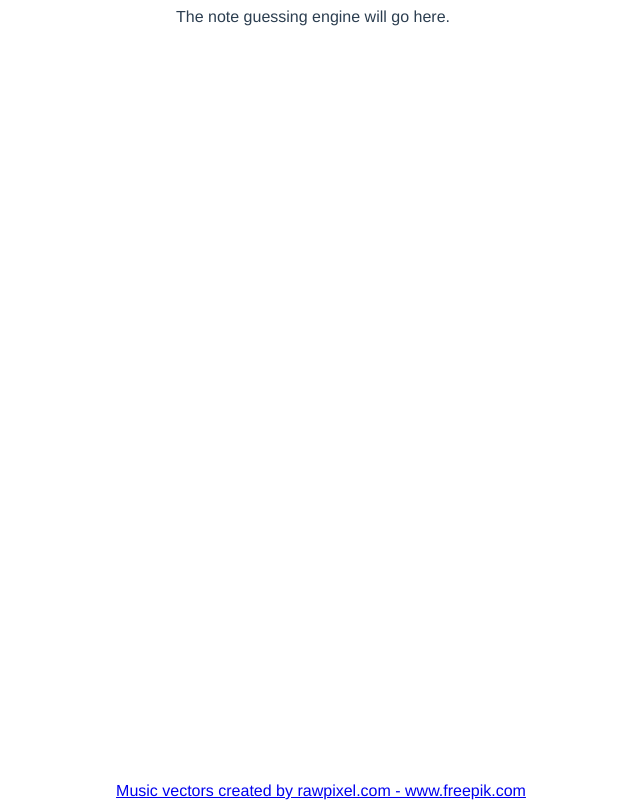
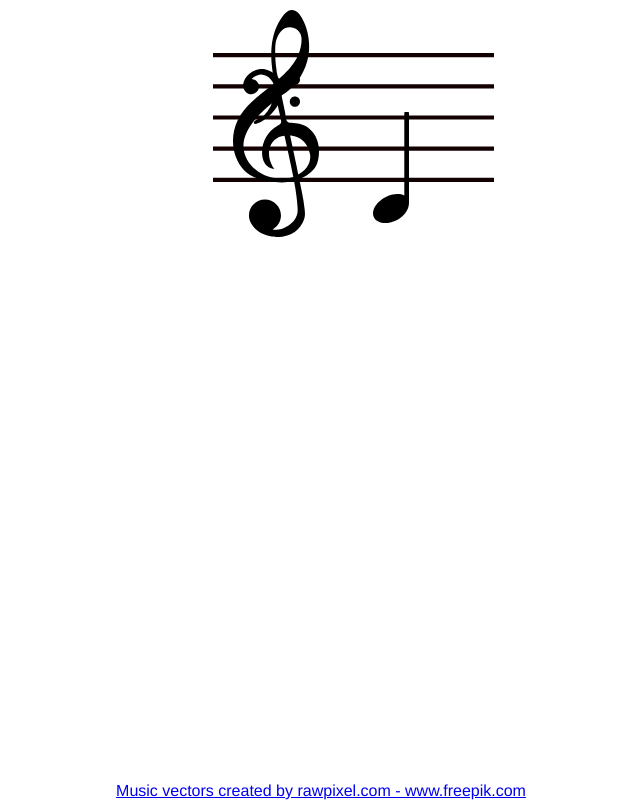
Before and after one commit to kenny-skaggs/music-flash-card, a Vue app: page / in a window 1280 px wide. Shown: the whole page, without its empty margins (327-967 px from the left). Built offline with nearby package versions, Linux system fonts and the light colour scheme.

Commit message:
work towards having notes positioned correctly

```diff
--- a/src/App.vue
+++ b/src/App.vue
@@ -1,6 +1,6 @@
 <template>
   <div id="app">
-    <NoteArranger />
+    <NoteArranger octave="4" note="c" />
     <footer>
         <a href="https://www.freepik.com/free-photos-vectors/music">
             Music vectors created by rawpixel.com - www.freepik.com
--- a/src/components/NoteArranger.vue
+++ b/src/components/NoteArranger.vue
@@ -1,11 +1,83 @@
 <template>
-    <div>
-        The note guessing engine will go here.
+    <div class="note-arranger">
+        <img class="staff" src="../assets/staff.svg" />
+        <img class="treble-clef" src="../assets/treble-clef.svg" />
+        <img class="bass-clef" src="../assets/bass-clef.svg" />
+        <img
+            class="note"
+            src="../assets/note-stem-up.svg"
+            :style='{ top: noteTop }'
+        />
     </div>
 </template>
 
 <script>
 export default {
-
+    props: ['octave', 'note'],  // 15px between each note
+    data: function () {
+        return {
+            pivotNote: {
+                octave: 4,
+                note: 'b',
+                topOffset: 14
+            }
+        };
+    },
+    computed: {
+        noteTop: function () {
+            return (this.currentNotePosition - this.baseNotePosition) * 15 + this.pivotNote.topOffset + "px";
+        },
+        currentNotePosition: function () {
+            return this.notePosition(this.octave, this.note);
+        },
+        baseNotePosition: function () {
+            return this.notePosition(this.pivotNote.octave, this.pivotNote.note)
+        },
+        stemUp: function () {
+            if (this.octave < 4) {
+                return true;
+            } else if (this.octave == 4 && this.note < 'b') {
+                return true;
+            } else {
+                return false;
+            }
+        }
+    },
+    methods: {
+        notePosition: function(octave, note) {
+            return -(octave * 7 + ['c', 'd', 'e', 'f', 'g', 'a', 'b'].indexOf(note));
+        }
+    }
 }
 </script>
+
+<style>
+    .note-arranger {
+        position: relative;
+        width: 200px;
+        margin: auto;
+    }
+
+    .treble-clef, .bass-clef, .staff, .note {
+        position: absolute;
+    }
+
+    .staff {
+        top: 45px;
+        left: 0;
+    }
+
+    .treble-clef {
+        top: 2px;
+        left: 20px;
+    }
+
+    .bass-clef {
+        top: 61px;
+        left: 30px;
+    }
+
+    .note {
+        left: 160px;
+    }
+</style>
```
